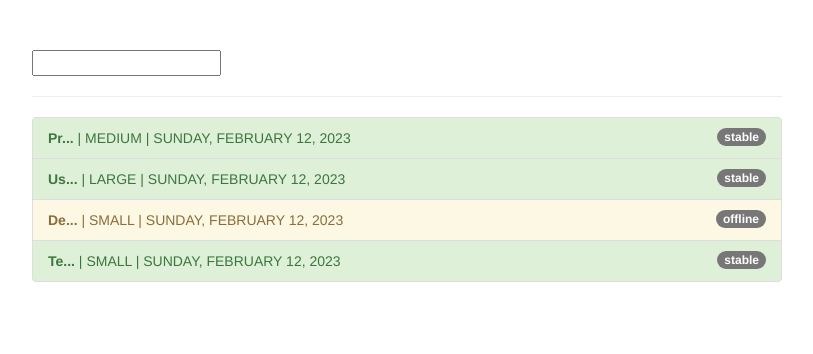
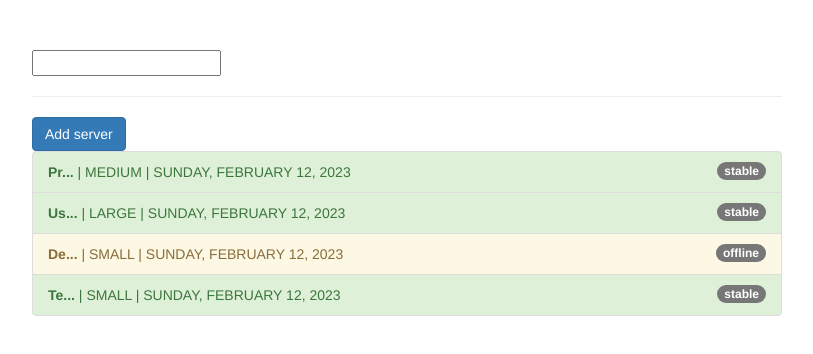
Before and after one commit to dlith/pipes-in-angular, an Angular app: page / in a window 1280 px wide. Shown: the top 354 px of the page, without its empty margins (233-1046 px from the left). Built offline with nearby package versions, Linux system fonts and the light colour scheme.

Commit message:
Pure and Impure Pipes

```diff
--- a/src/app/app.component.html
+++ b/src/app/app.component.html
@@ -3,6 +3,7 @@
     <div class="col-xs-12 col-sm-10 col-md-8 col-sm-offset-1 col-md-offset-2">
       <input type="text" [(ngModel)]="filteredStatus">
       <hr>
+      <button class="btn btn-primary" (click)="onAddServer()">Add server</button>
       <ul class="list-group">
         <li
           class="list-group-item"
--- a/src/app/app.component.ts
+++ b/src/app/app.component.ts
@@ -42,4 +42,13 @@
       'list-group-item-danger': server.status === 'critical'
     };
   }
+
+  onAddServer() {
+    this.servers.push({
+      instanceType: 'small',
+      name: 'New Server',
+      status: 'stable',
+      started: new Date(2023, 2, 14)
+    });
+  }
 }
--- a/src/app/filter.pipe.ts
+++ b/src/app/filter.pipe.ts
@@ -1,7 +1,8 @@
 import { Pipe, PipeTransform } from '@angular/core';
 
 @Pipe({
-  name: 'filter'
+  name: 'filter',
+  pure: false
 })
 export class FilterPipe implements PipeTransform {
 
```
